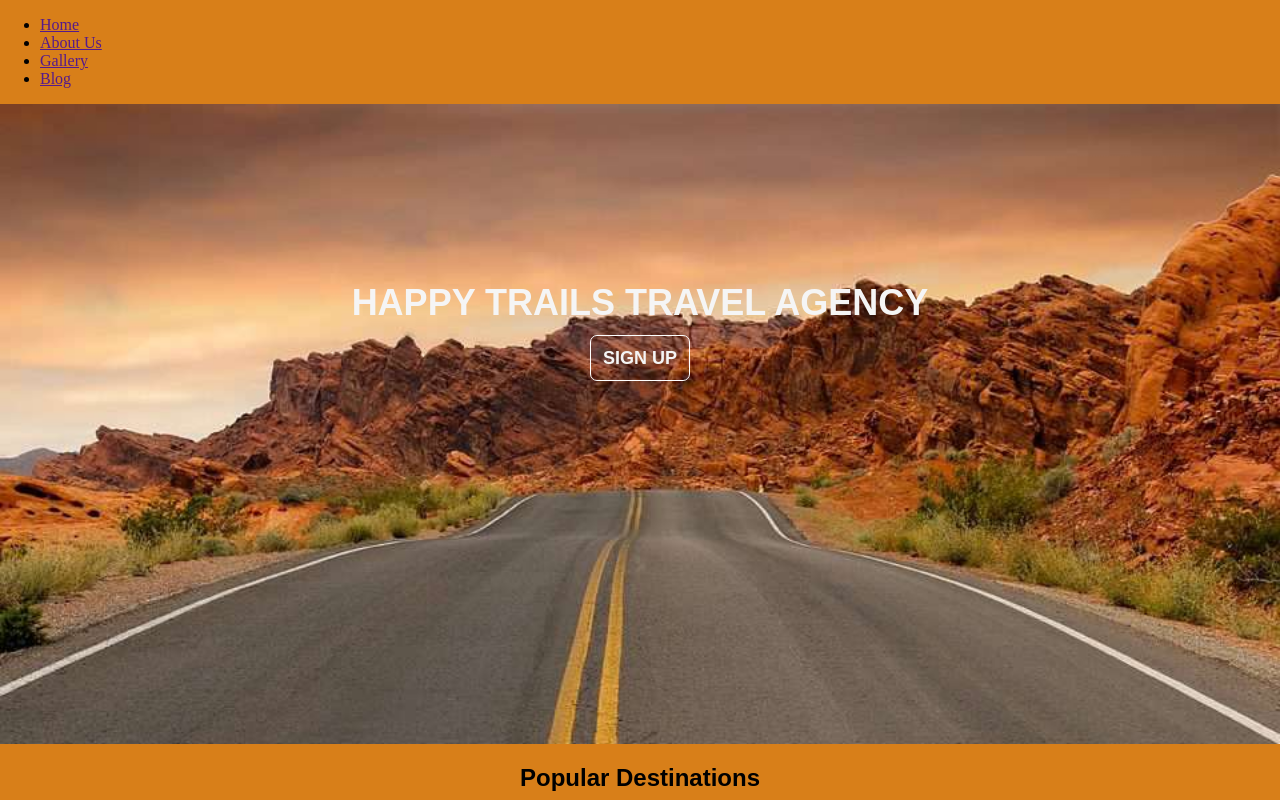
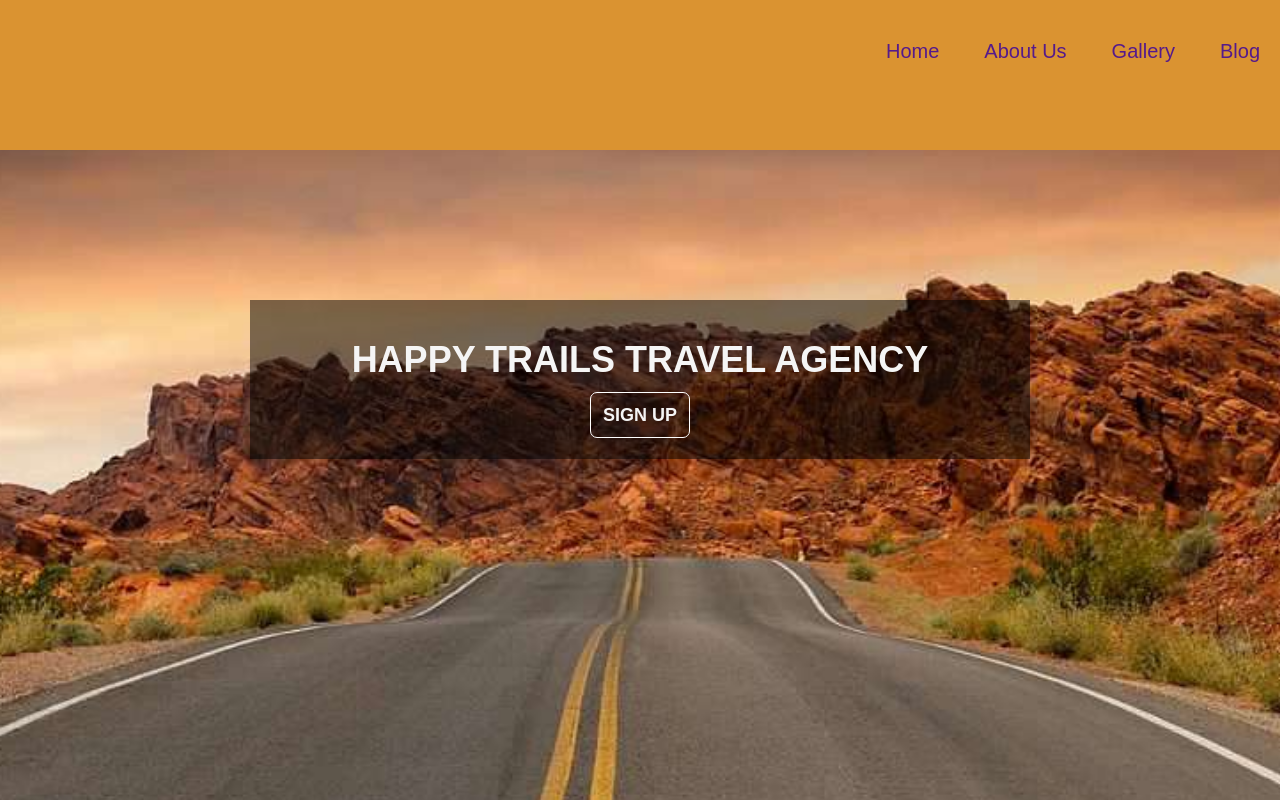
Before and after one commit to DerrickOdhiambo/travel, a plain HTML site: page index.html in a window 1280 px wide. Shown: the top 800 px of the page. Drawn offline with Linux system fonts and the light colour scheme.

Commit message:
style the nav bar

```diff
--- a/CSS/styles.css
+++ b/CSS/styles.css
@@ -1,9 +1,26 @@
 body{
   padding: 0;
   margin: 0;
-  background-color: rgb(216, 127, 25);
+  background-color: rgb(218, 147, 49);
+}
+.nav{
+  height: 150px;
+  width: 100%;
+  text-align: end;
+  font-size: 20px;
+  position: fixed;
+  background-color: rgb(218, 147, 49);
+}
+.nav ul li{
+  display: inline-block;
+  padding: 20px;
+}
+.nav ul li a{
+  text-decoration: none;
+  font-family: sans-serif;
 }
 .welcome{
+  padding-top: 300px;
   background-image: url('../images/travelling\ image.jpg');
   width: 100%;
   height: 80vh;
@@ -19,6 +36,9 @@ body{
   font-family: sans-serif;
   font-size: 18px;
   font-weight: 700;
+  background-color: rgba(0,0,0,0.5);
+  padding: 15px;
+  margin: 0 250px;
 }
 .info h1{
   text-transform: uppercase;
```
